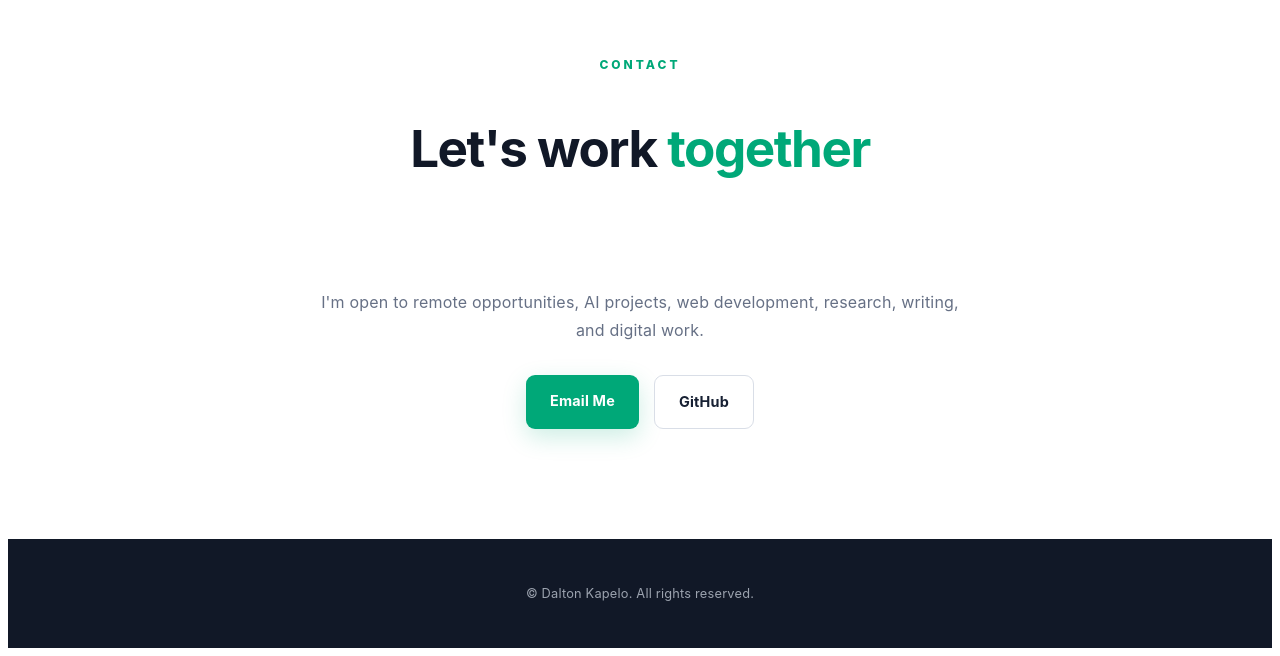
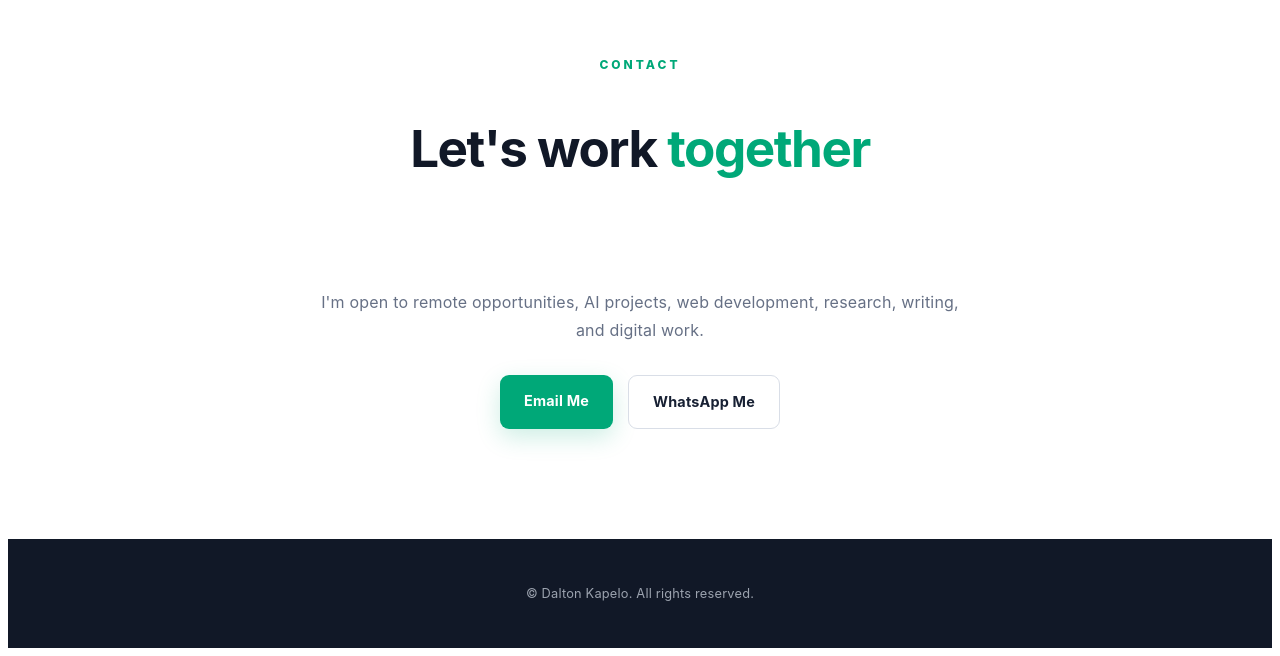
Before and after one commit to 2emma5y/kapelo, a plain HTML site: page index.html in a window 1280 px wide. Shown: the part 3614-4270 px from the top of the page. Drawn offline with Linux system fonts and the light colour scheme.

Commit message:
Replace GitHub button with WhatsApp contact button

```diff
--- a/index.html
+++ b/index.html
@@ -224,7 +224,7 @@
 
             <div class="contact-buttons">
                 <a href="mailto:kapelodalton@gmail.com" id="email-btn" class="button primary">Email Me</a>
-                <a href="https://github.com/2emma5y" id="github-btn" target="_blank" rel="noopener noreferrer" class="button secondary">GitHub</a>
+                <a href="https://wa.me/254140505006" id="whatsapp-btn" target="_blank" rel="noopener noreferrer" class="button secondary">WhatsApp Me</a>
             </div>
         </div>
     </section>
```
